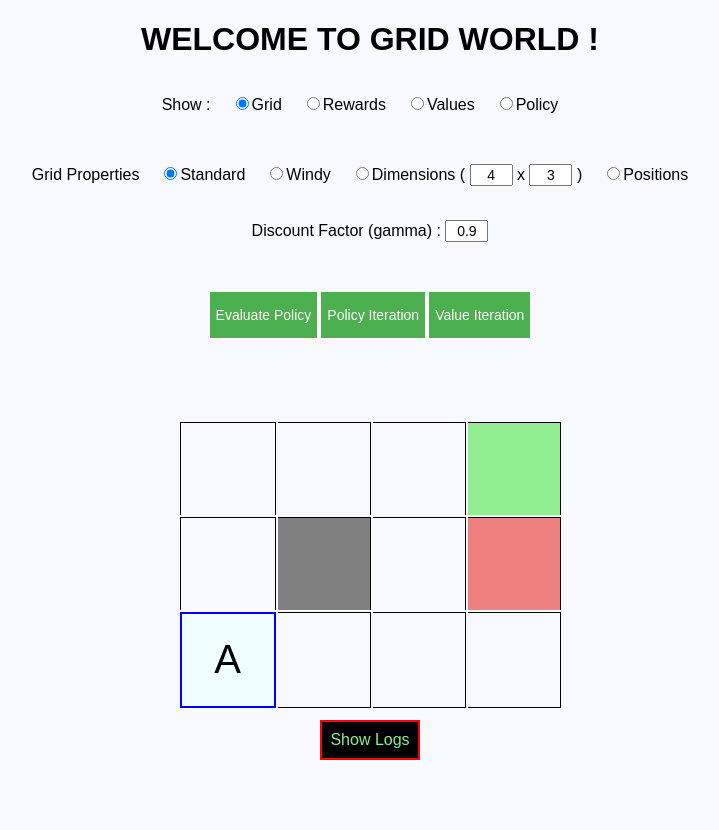
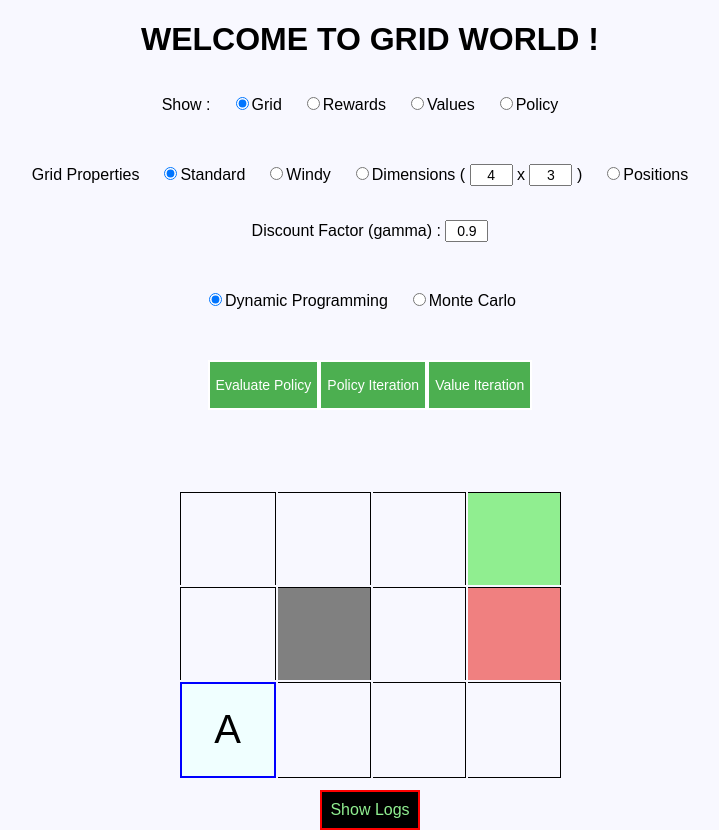
Before and after one commit to elhamza9/Grid-World-Reinforcement-Learning-ReactJS, a React (Create React App) app: page / in a window 1280 px wide. Shown: the whole page, without its empty margins (270-989 px from the left). Before the commit the page ends 800 px from the top, so only its background shows below. Built offline with nearby package versions, Linux system fonts and the light colour scheme.

Commit message:
Added radios to choose type of algorithms

```diff
--- a/src/components/Grid.js
+++ b/src/components/Grid.js
@@ -45,6 +45,7 @@ class Grid extends Component {
       selectedGridState: '', // on table right click
       tableIsEditable: false, // Positions of Goals and States
       policyEditable: false, // Customize policy
+      algorithms: 'dynamicprogramming' // to control which buttons appear (DP, MC ...)
     }
 
     this.state = state;
@@ -360,6 +361,16 @@ class Grid extends Component {
       this.evaluatePolicyBtn.current.hidden = false;
     }
     console.log('state transitions', new_states_transitions)
+  }
+
+
+  onAlgorithmsRadioChange = (ev) => {
+    if (ev.target.value === 'dynamicprogramming' || ev.target.value === 'montecarlo') {
+      this.setState({
+        ...this.state,
+        algorithms: ev.target.value,
+      });
+    }
   }
 
   evaluatePolicyClick = async (ev) => {
@@ -786,6 +797,14 @@ class Grid extends Component {
 
   }
 
+  monteCarloPredictionClick = (ev) => {
+    alert('monte carlo prediction');
+  }
+
+  monteCarloControlClick = (ev) => {
+    alert('monte carlo control');
+  }
+
 
   render() {
     console.log('render grid');
@@ -911,9 +930,23 @@ class Grid extends Component {
             <input className="small-input" ref={this.gammaInput} type="text" defaultValue={this.state.gamma} />
           </div>
         <div className="actions">
-          <button ref={this.evaluatePolicyBtn} onClick={this.evaluatePolicyClick}  className="action-btn">Evaluate Policy</button>
-          <button onClick={this.policyIterationClick} className="action-btn">Policy Iteration</button>
-          <button onClick={this.valueIterationClick}  className="action-btn">Value Iteration</button>
+          <div className="options algorithms">
+              <div className="radio">
+                <input type="radio" value="dynamicprogramming" name="algorithms" defaultChecked={true} onChange={this.onAlgorithmsRadioChange}/>
+                <label>Dynamic Programming</label>
+              </div>
+              <div className="radio">
+                <input type="radio" value="montecarlo" name="algorithms" onChange={this.onAlgorithmsRadioChange} />
+                <label>Monte Carlo</label>
+              </div>
+          </div>
+          <div>
+            <button ref={this.evaluatePolicyBtn} onClick={this.evaluatePolicyClick}  className="action-btn" hidden={this.state.algorithms !=='dynamicprogramming'}>Evaluate Policy</button>
+            <button onClick={this.policyIterationClick} className="action-btn" hidden={this.state.algorithms !=='dynamicprogramming'}>Policy Iteration</button>
+            <button onClick={this.valueIterationClick}  className="action-btn" hidden={this.state.algorithms !=='dynamicprogramming'}>Value Iteration</button>
+            <button onClick={this.monteCarloPredictionClick}  className="action-btn" hidden={this.state.algorithms !=='montecarlo'}>Monte Carlo Prediction</button>
+            <button onClick={this.monteCarloControlClick}  className="action-btn" hidden={this.state.algorithms !=='montecarlo'}>Monte Carlo Control</button>
+          </div>
         </div>
         <div className="table-wrapper">
           <div className="status">
```
